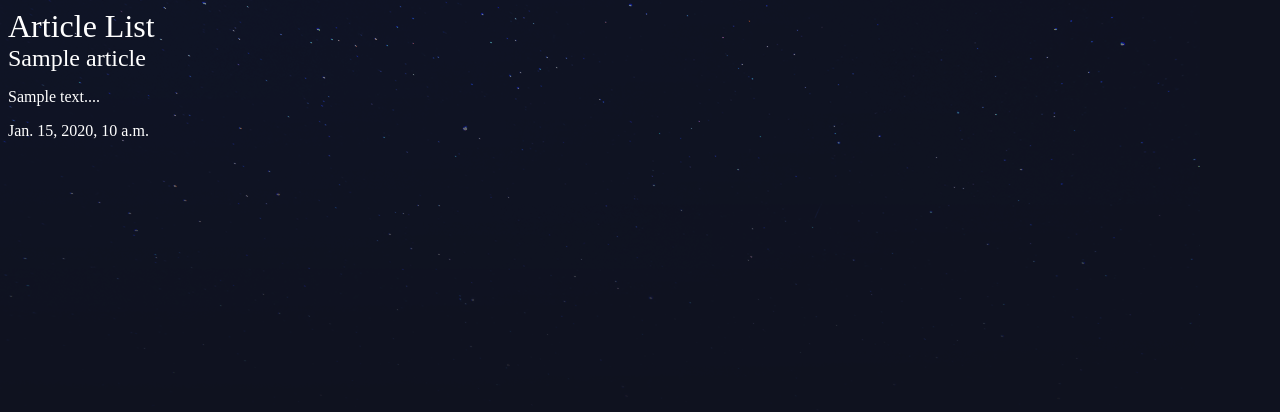
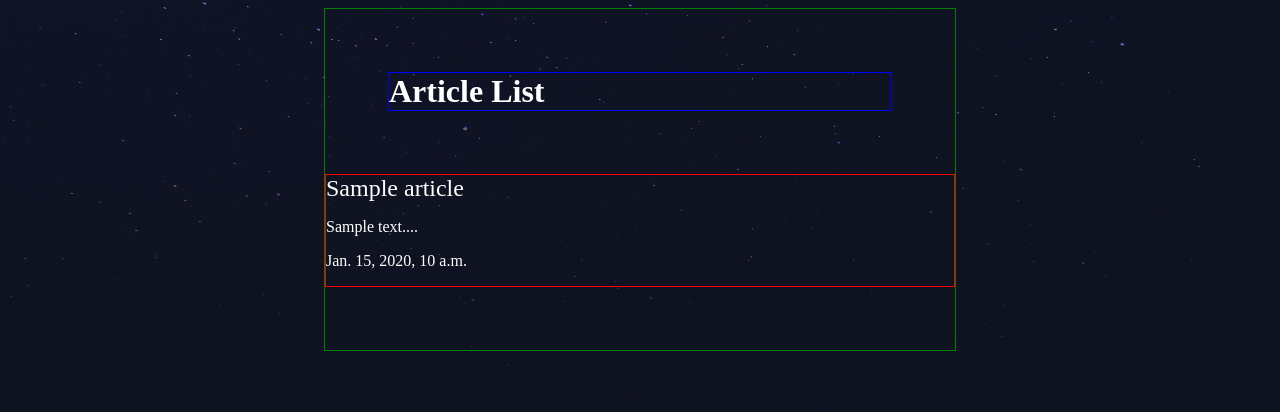
Before and after one commit to harrymac1972/nn_django_blog, a Django app: page /articles/ in a window 1280 px wide. Shown: the top 412 px of the page. Run offline with Django 5.2, Linux system fonts and the light colour scheme; tables that the repository leaves empty hold one stand-in row (values such as "Sample post").

Commit message:
embedded style tag in article_list.html ; static css file isn't propogating for some reason

```diff
--- a/djangonautic/articles/templates/articles/article_list.html
+++ b/djangonautic/articles/templates/articles/article_list.html
@@ -1,6 +1,22 @@
 {% extends 'base_layout.html' %}
 
 {% block content %}
+    <style>
+        h1 {
+            margin: 10%;
+            font-weight: bold;
+            border: 1px solid blue;
+        }
+        .article-body {
+            margin: 0 25%;
+            border: 1px solid green;
+        }
+        .article {
+            margin: 10% auto;
+            border: 1px solid red;
+        }
+    </style>
+    <div class="article-body">
         <h1>Article List</h1>
         <div class="articles">
             {% for article in articles %}
@@ -11,4 +27,5 @@
                 </div>
             {% endfor %}
         </div>
+    </div>
 {% endblock %}
```
Lines whose indentation alone changed are shown as unchanged.
